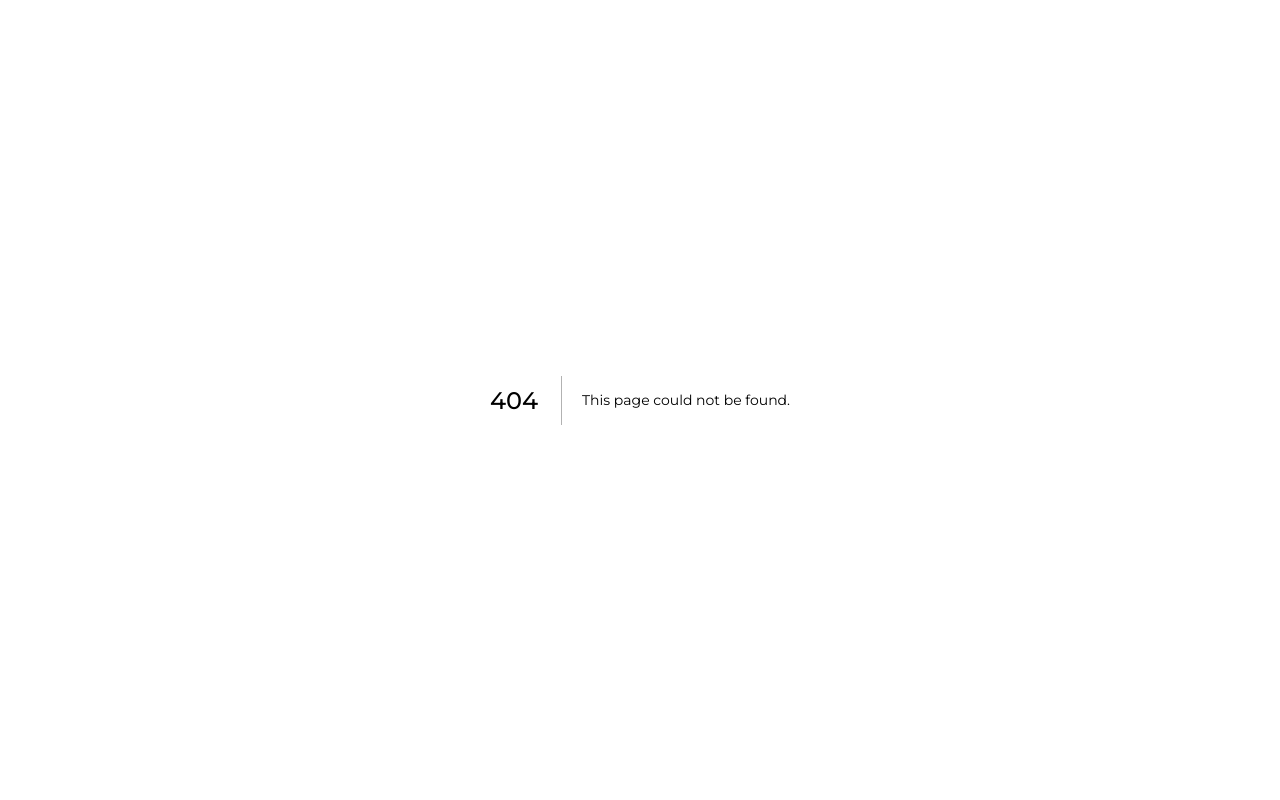
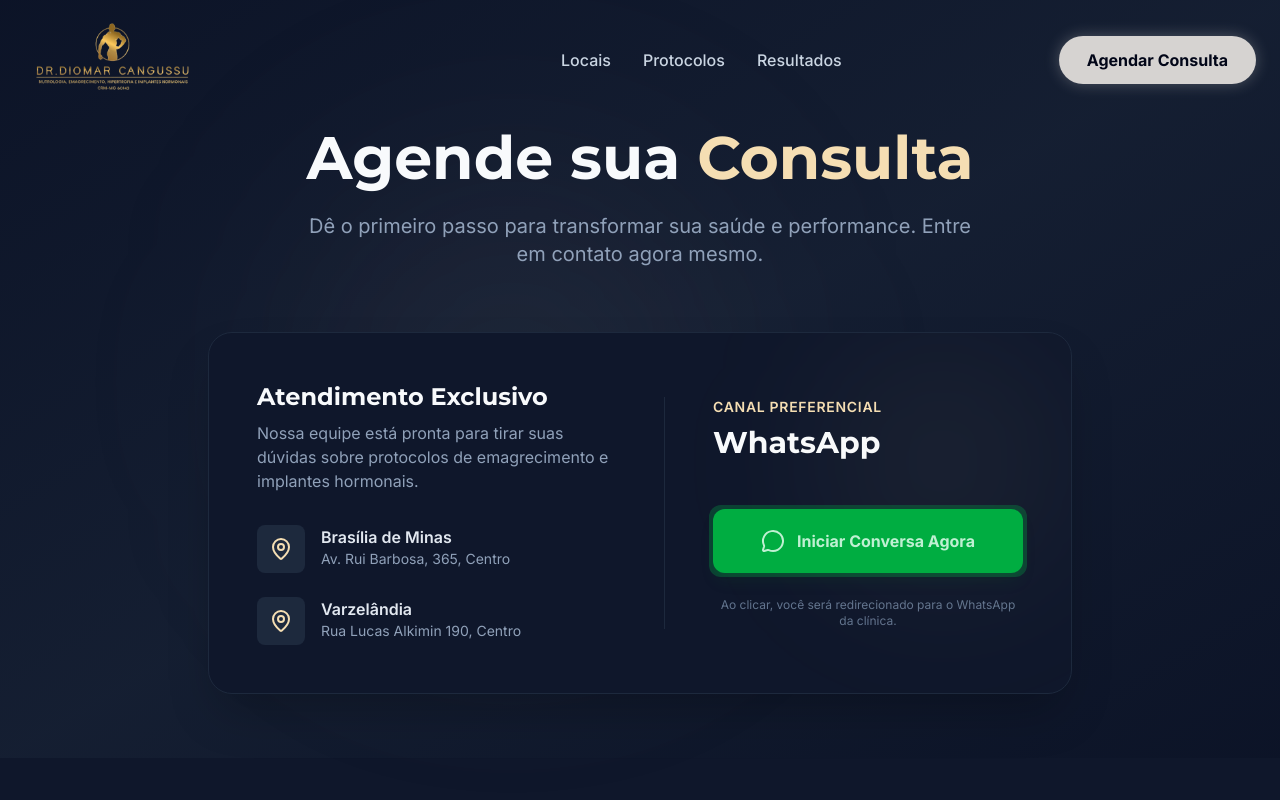
Before and after one commit to kiboxglx/drdiomar, a Next.js app: page /contato in a window 1280 px wide. Before the commit this address had no page. Shown: the top 800 px of the page. Built offline with nearby package versions, Linux system fonts and the light colour scheme.

Commit message:
Add /contato page for Google Ads scheduling conversion

```diff
--- /dev/null
+++ b/src/app/contato/page.tsx
@@ -0,0 +1,105 @@
+"use client";
+
+import { motion } from "framer-motion";
+import { MessageCircle, Phone, MapPin } from "lucide-react";
+import Navbar from "@/components/Navbar";
+import Footer from "@/components/Footer";
+
+export default function ContactPage() {
+    return (
+        <main className="bg-slate-950 min-h-screen">
+            <Navbar />
+
+            <section className="relative min-h-[80vh] flex items-center justify-center pt-24 md:pt-32 pb-16">
+                {/* Background Details */}
+                <div className="absolute inset-0 bg-gradient-to-br from-slate-900/80 via-slate-800/70 to-slate-900/80 z-[1]" />
+                <div className="absolute top-1/4 left-1/4 w-96 h-96 bg-stone-400/10 rounded-full blur-[128px] pointer-events-none z-[2]" />
+
+                <div className="container mx-auto px-4 relative z-10 max-w-4xl">
+                    <motion.div
+                        initial={{ opacity: 0, y: 20 }}
+                        animate={{ opacity: 1, y: 0 }}
+                        transition={{ duration: 0.8 }}
+                        className="text-center mb-16"
+                    >
+                        <h1 className="text-4xl md:text-6xl font-bold text-slate-50 mb-6">
+                            Agende sua <span className="text-wheat-500">Consulta</span>
+                        </h1>
+                        <p className="text-lg md:text-xl text-slate-400 max-w-2xl mx-auto">
+                            Dê o primeiro passo para transformar sua saúde e performance. Entre em contato agora mesmo.
+                        </p>
+                    </motion.div>
+
+                    <motion.div
+                        initial={{ opacity: 0, scale: 0.95 }}
+                        animate={{ opacity: 1, scale: 1 }}
+                        transition={{ delay: 0.2, duration: 0.6 }}
+                        className="bg-slate-900 border border-slate-800 rounded-3xl p-8 md:p-12 shadow-2xl relative overflow-hidden"
+                    >
+                        {/* Glow effect */}
+                        <div className="absolute top-0 right-0 w-64 h-64 bg-wheat-500/5 rounded-full blur-[80px]" />
+
+                        <div className="grid md:grid-cols-2 gap-12 items-center">
+                            <div className="space-y-8">
+                                <div className="space-y-2">
+                                    <h3 className="text-2xl font-bold text-slate-50">Atendimento Exclusivo</h3>
+                                    <p className="text-slate-400">
+                                        Nossa equipe está pronta para tirar suas dúvidas sobre protocolos de emagrecimento e implantes hormonais.
+                                    </p>
+                                </div>
+
+                                <div className="space-y-6">
+                                    <div className="flex items-start gap-4">
+                                        <div className="bg-slate-800 p-3 rounded-lg">
+                                            <MapPin className="w-6 h-6 text-wheat-500" />
+                                        </div>
+                                        <div>
+                                            <p className="font-semibold text-slate-200">Brasília de Minas</p>
+                                            <p className="text-sm text-slate-400">Av. Rui Barbosa, 365, Centro</p>
+                                        </div>
+                                    </div>
+
+                                    <div className="flex items-start gap-4">
+                                        <div className="bg-slate-800 p-3 rounded-lg">
+                                            <MapPin className="w-6 h-6 text-wheat-500" />
+                                        </div>
+                                        <div>
+                                            <p className="font-semibold text-slate-200">Varzelândia</p>
+                                            <p className="text-sm text-slate-400">Rua Lucas Alkimin 190, Centro</p>
+                                        </div>
+                                    </div>
+                                </div>
+                            </div>
+
+                            <div className="flex flex-col items-center justify-center space-y-6 md:border-l md:border-slate-800 md:pl-12">
+                                <div className="text-center md:text-left w-full">
+                                    <p className="text-sm text-wheat-500 font-semibold uppercase tracking-wider mb-2">Canal Preferencial</p>
+                                    <h2 className="text-3xl font-bold text-slate-50 mb-6">WhatsApp</h2>
+                                </div>
+
+                                <a
+                                    href="https://wa.me/5538998269295?text=Ol%C3%A1%2C%20gostaria%20de%20agendar%20uma%20consulta%20com%20Dr.%20Diomar."
+                                    target="_blank"
+                                    rel="noopener noreferrer"
+                                    className="group relative w-full flex items-center justify-center gap-3 bg-green-600 hover:bg-green-500 text-white font-bold py-5 px-8 rounded-xl shadow-lg shadow-green-900/20 transition-all hover:scale-[1.02]"
+                                >
+                                    <MessageCircle className="w-6 h-6" />
+                                    <span>Iniciar Conversa Agora</span>
+
+                                    {/* Pulse effect */}
+                                    <span className="absolute -inset-1 rounded-xl bg-green-500/30 animate-pulse group-hover:bg-green-400/40 transition-colors" />
+                                </a>
+
+                                <p className="text-xs text-slate-500 text-center">
+                                    Ao clicar, você será redirecionado para o WhatsApp da clínica.
+                                </p>
+                            </div>
+                        </div>
+                    </motion.div>
+                </div>
+            </section>
+
+            <Footer />
+        </main>
+    );
+}
--- a/src/app/sitemap.ts
+++ b/src/app/sitemap.ts
@@ -8,5 +8,11 @@ export default function sitemap(): MetadataRoute.Sitemap {
             changeFrequency: 'weekly',
             priority: 1,
         },
+        {
+            url: 'https://drdiomarcangussu.com.br/contato',
+            lastModified: new Date(),
+            changeFrequency: 'monthly',
+            priority: 0.8,
+        },
     ]
 }
```
